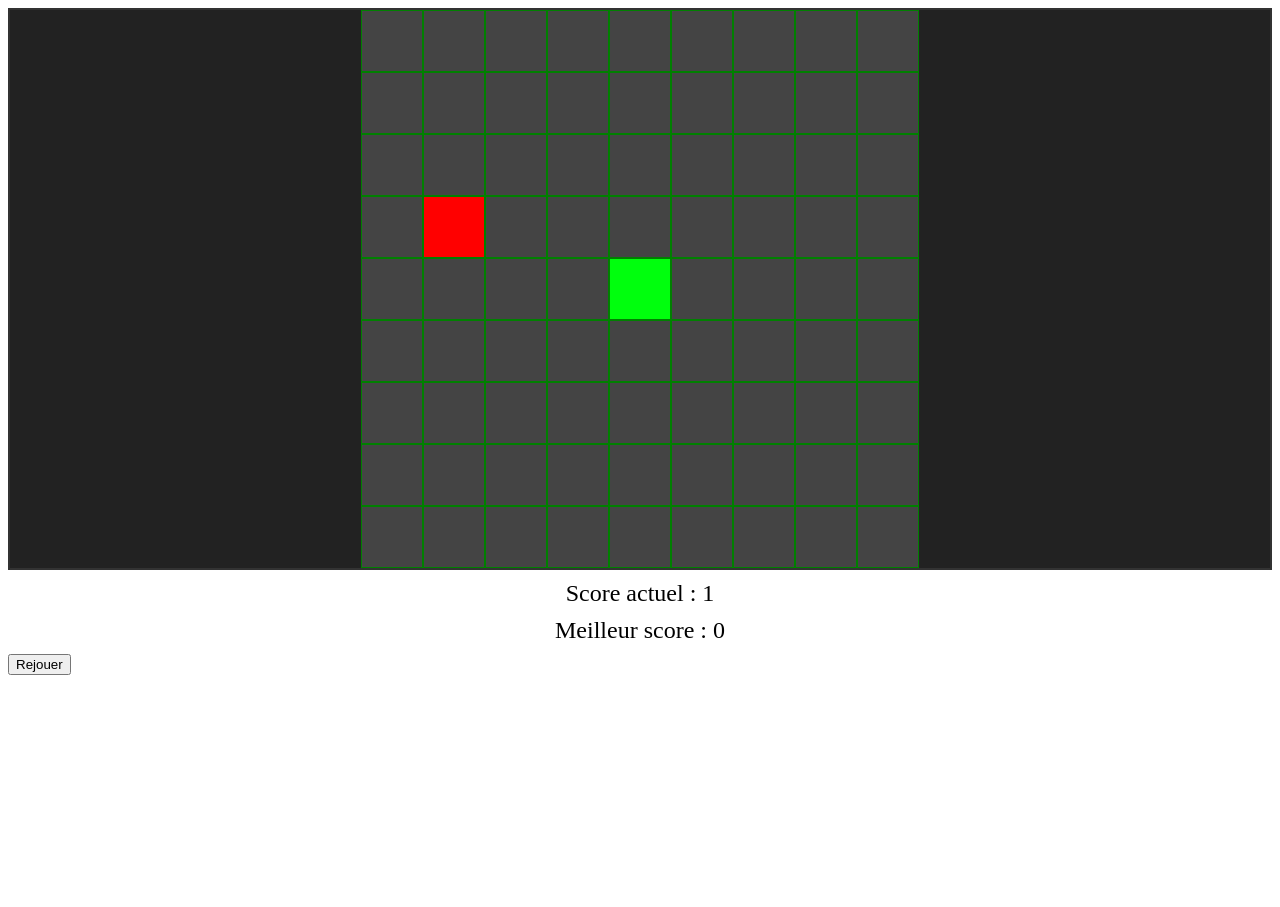
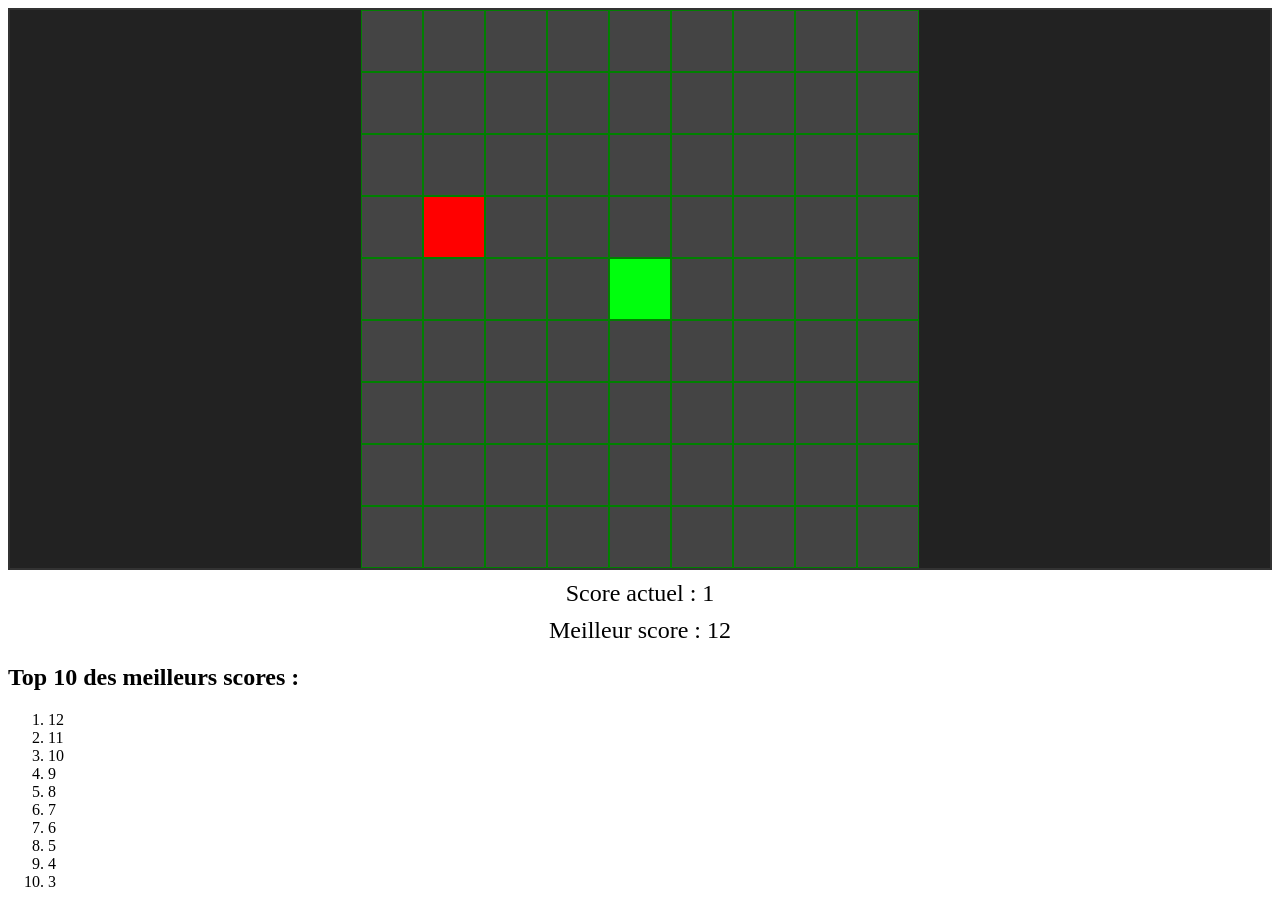
Before and after one commit to acecor-cotep/cotep-snake, a Vue app in the folder snake/: page / in a window 1280 px wide. Before the commit the page ends 800 px from the top, so only its background shows below. Built offline with nearby package versions, Linux system fonts and the light colour scheme.

Commit message:
:sparkles: Affichage des 10 meilleurs scores

```diff
--- a/snake/src/components/Game.vue
+++ b/snake/src/components/Game.vue
@@ -11,9 +11,18 @@
     </div>
 
     <p class="score">Score actuel : {{ score }}</p>
-    <p class="score">Meilleur score : {{ bestScore }}</p>
+    <p class="score">Meilleur score : {{ topScore[0] }}</p>
 
-    <button @click="resetGame">Rejouer</button>
+    <div>
+    <h2>Top 10 des meilleurs scores :</h2>
+    <ol>
+      <li v-for="(score, index) in this.topScore" :key="index">
+        {{ score }}
+      </li>
+    </ol>
+  </div>
+
+
   </template>
 
   <script>
@@ -28,8 +37,8 @@
         direction: '',
         vitesseSnake: null,
         augmentSpeed: 500,
-        bestScore: 0,
         collisionDetected: false,
+        topScore : [12,11,10,9,8,7,6,5,4,3,2]
       };
     },
 
@@ -83,6 +92,7 @@
 
         this.updateGrid();
         this.placeRandomFood();
+        this.addScoreToArray();
 
         this.autoMoveSnake();
       },
@@ -119,6 +129,7 @@
           this.collisionDetected = true;
           alert('COLISION');
           this.stopAutoMove();
+          this.addScoreToArray();
           this.resetGame();
           return;
         }
@@ -127,6 +138,7 @@
           this.collisionDetected = true;
           alert("Le serpent s'est mordu la queue ! ");
           this.stopAutoMove();
+          this.addScoreToArray();
           this.resetGame();
           return;
         }
@@ -155,7 +167,6 @@
       stopAutoMove() {
         clearInterval(this.vitesseSnake);
         this.vitesseSnake = null;
-        this.updateBestScore();
       },
 
       autoMoveSnake() {
@@ -180,8 +191,10 @@
         });
       },
 
-      updateBestScore() {
-        this.bestScore < this.score ? this.bestScore = this.score : this.bestScore
+      addScoreToArray() {
+        this.topScore.push(this.score);
+        this.topScore.sort((a,b) => b-a);
+        this.topScore = this.topScore.slice(0,10);
       },
 
       placeRandomFood() {
```
